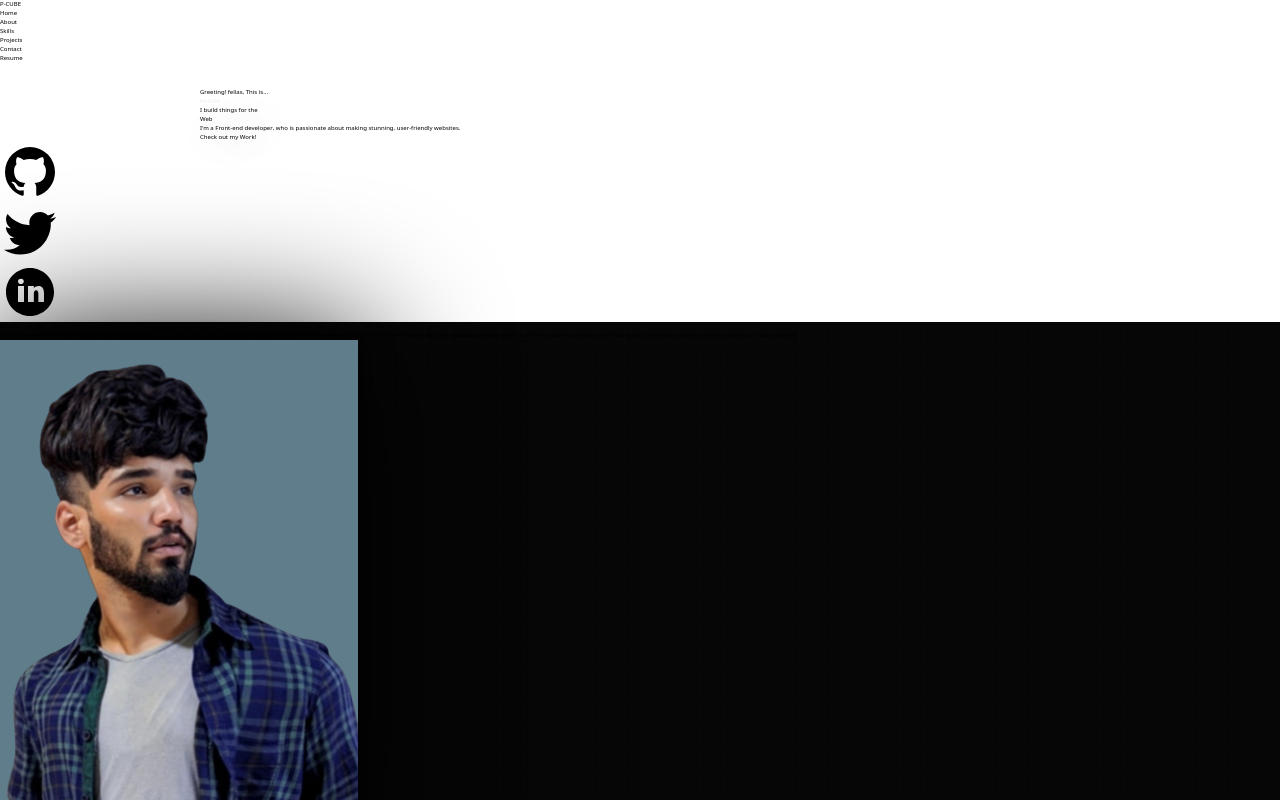
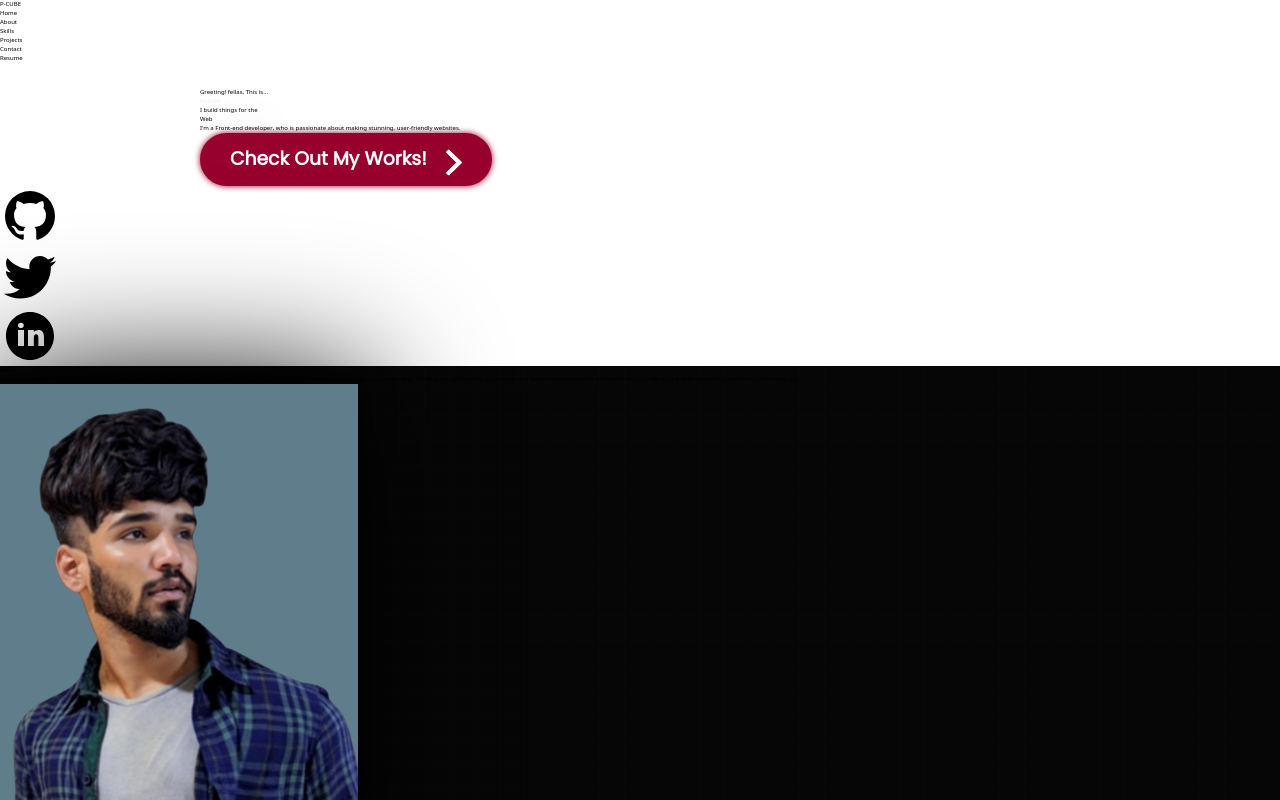
Before and after one commit to ParamPragyan/Portfolio, a React (Vite) app: page / in a window 1280 px wide. Shown: the top 800 px of the page. Built offline with nearby package versions, Linux system fonts and the light colour scheme; a web font is replaced by a local one.

Commit message:
Theme Updated

```diff
--- a/src/Sections/About/About.jsx
+++ b/src/Sections/About/About.jsx
@@ -34,7 +34,7 @@
                 className=" img-me group rounded-[50%/11rem] w-[23.5] h-[35rem] "
                 alt=""
               />
-              <div className="flex items-center img-up hand max-w-[155px] h-[4.9rem] backdrop-blur-[40px] rounded-[25px] absolute  py-[.3rem] pl-[0rem] pr-[.1rem] cursor-pointer  right-[23rem] top-[10rem] bg-[#fcfeff63] shadow-xl mx-[0rem] text-center text-[1.8rem]">
+              <div className="flex items-center img-up hand max-w-[155px] h-[4.9rem] backdrop-blur-[40px] rounded-[25px] absolute  py-[.3rem] pl-[0rem] pr-[.1rem] cursor-pointer  right-[23rem] top-[10rem] bg-[#d2d2d2e2] shadow-xl mx-[0rem] text-center text-[1.8rem]">
                 <h1 id="lc" className="hidden  pl-[1rem]">
                   {" "}
                   Greetings...!{" "}
@@ -48,12 +48,12 @@
                   </div>
                 </div>
               </div>
-              <div className="flex items-center img-up lc h-[4.9rem] max-w-[100px] pl-[0.6rem] pt-[0rem] pr-[0rem] backdrop-blur-[40px] rounded-[25px]  absolute py-[0rem] px-[0rem] top-[23rem] cursor-pointer  right-[-1.8rem] bg-[#fcfeff63] mx-[0rem] text-center text-[1.8rem]">
+              <div className="flex items-center img-up lc h-[4.9rem] max-w-[100px] pl-[0.6rem] pt-[0rem] pr-[0rem] backdrop-blur-[40px] rounded-[25px]  absolute py-[0rem] px-[0rem] top-[23rem] cursor-pointer  right-[-1.8rem] bg-[#bdbdbd] mx-[0rem] text-center text-[1.8rem]">
                 <div className="bg-gradient-to-b p-[.75rem] flex items-center from-[#852b07] to-[#f0c61b] mr-[0.5rem] rounded-[20px] ">
                   <img src={gmail} className=" w-[2.3rem]" alt="" />
                 </div>
               </div>
-              <div
+              {/* <div
                 id="lc"
                 className="flex items-center img-up w-[170px] h-[4.9rem] backdrop-blur-[40px] rounded-[25px] absolute py-[0rem] pl-[.6rem] cursor-pointer  right-[-13.9rem] top-[23rem] bg-[#fcfeff63] text-[#000000] mx-[0rem] text-center text-[1.8rem]"
               >
@@ -61,8 +61,8 @@
                   <img src={gmail} className=" w-[2.3rem]" alt="" />
                 </div>
                 Let's Connect
-                {/* <img src={gmail} className=" w-[2rem]" alt="" /> */}
-              </div>
+
+              </div> */}
             </div>
           </div>
         </div>
--- a/src/Sections/Home/Home.jsx
+++ b/src/Sections/Home/Home.jsx
@@ -49,10 +49,50 @@
           {/* <div className="hero-img">
             <img className="heroimg" src={homeimg} alt="" />
           </div> */}
-          <div className="hero-btn">
-            <button className=" btn-hero text-white border-[3px] border-[#d8d8d8] web bg-[#010006] rounded-r-[3rem] pl-[2rem] pr-[2rem] pb-[.5rem] mt-[3rem] check-btn text-[2rem] font-sans font-[400]">
+          {/* <div className="hero-btn">
+            <button className=" btn-hero text-white border-[3px] border-[#c0c0c0] web bg-[#010006] rounded-r-[3rem] pl-[2rem] pr-[2rem] pb-[.5rem] mt-[3rem] check-btn text-[2rem] font-sans font-[400]">
               Check out my Work!
             </button>
+          </div> */}
+
+          <div class="btn-conteiner max-md:justify-center mt-8">
+            <a class="btn-content" href="#">
+              <span class="btn-title">Check Out My Works!</span>
+              <span class="icon-arrow">
+                <svg
+                  width="66px"
+                  height="43px"
+                  viewBox="0 0 66 43"
+                  version="1.1"
+                  xmlns="http://www.w3.org/2000/svg"
+                  xmlns:xlink="http://www.w3.org/1999/xlink"
+                >
+                  <g
+                    id="arrow"
+                    stroke="none"
+                    stroke-width="1"
+                    fill="none"
+                    fill-rule="evenodd"
+                  >
+                    <path
+                      id="arrow-icon-one"
+                      d="M40.1543933,3.89485454 L43.9763149,0.139296592 C44.1708311,-0.0518420739 44.4826329,-0.0518571125 44.6771675,0.139262789 L65.6916134,20.7848311 C66.0855801,21.1718824 66.0911863,21.8050225 65.704135,22.1989893 C65.7000188,22.2031791 65.6958657,22.2073326 65.6916762,22.2114492 L44.677098,42.8607841 C44.4825957,43.0519059 44.1708242,43.0519358 43.9762853,42.8608513 L40.1545186,39.1069479 C39.9575152,38.9134427 39.9546793,38.5968729 40.1481845,38.3998695 C40.1502893,38.3977268 40.1524132,38.395603 40.1545562,38.3934985 L56.9937789,21.8567812 C57.1908028,21.6632968 57.193672,21.3467273 57.0001876,21.1497035 C56.9980647,21.1475418 56.9959223,21.1453995 56.9937605,21.1432767 L40.1545208,4.60825197 C39.9574869,4.41477773 39.9546013,4.09820839 40.1480756,3.90117456 C40.1501626,3.89904911 40.1522686,3.89694235 40.1543933,3.89485454 Z"
+                      fill="#FFFFFF"
+                    ></path>
+                    <path
+                      id="arrow-icon-two"
+                      d="M20.1543933,3.89485454 L23.9763149,0.139296592 C24.1708311,-0.0518420739 24.4826329,-0.0518571125 24.6771675,0.139262789 L45.6916134,20.7848311 C46.0855801,21.1718824 46.0911863,21.8050225 45.704135,22.1989893 C45.7000188,22.2031791 45.6958657,22.2073326 45.6916762,22.2114492 L24.677098,42.8607841 C24.4825957,43.0519059 24.1708242,43.0519358 23.9762853,42.8608513 L20.1545186,39.1069479 C19.9575152,38.9134427 19.9546793,38.5968729 20.1481845,38.3998695 C20.1502893,38.3977268 20.1524132,38.395603 20.1545562,38.3934985 L36.9937789,21.8567812 C37.1908028,21.6632968 37.193672,21.3467273 37.0001876,21.1497035 C36.9980647,21.1475418 36.9959223,21.1453995 36.9937605,21.1432767 L20.1545208,4.60825197 C19.9574869,4.41477773 19.9546013,4.09820839 20.1480756,3.90117456 C20.1501626,3.89904911 20.1522686,3.89694235 20.1543933,3.89485454 Z"
+                      fill="#FFFFFF"
+                    ></path>
+                    <path
+                      id="arrow-icon-three"
+                      d="M0.154393339,3.89485454 L3.97631488,0.139296592 C4.17083111,-0.0518420739 4.48263286,-0.0518571125 4.67716753,0.139262789 L25.6916134,20.7848311 C26.0855801,21.1718824 26.0911863,21.8050225 25.704135,22.1989893 C25.7000188,22.2031791 25.6958657,22.2073326 25.6916762,22.2114492 L4.67709797,42.8607841 C4.48259567,43.0519059 4.17082418,43.0519358 3.97628526,42.8608513 L0.154518591,39.1069479 C-0.0424848215,38.9134427 -0.0453206733,38.5968729 0.148184538,38.3998695 C0.150289256,38.3977268 0.152413239,38.395603 0.154556228,38.3934985 L16.9937789,21.8567812 C17.1908028,21.6632968 17.193672,21.3467273 17.0001876,21.1497035 C16.9980647,21.1475418 16.9959223,21.1453995 16.9937605,21.1432767 L0.15452076,4.60825197 C-0.0425130651,4.41477773 -0.0453986756,4.09820839 0.148075568,3.90117456 C0.150162624,3.89904911 0.152268631,3.89694235 0.154393339,3.89485454 Z"
+                      fill="#FFFFFF"
+                    ></path>
+                  </g>
+                </svg>
+              </span>
+            </a>
           </div>
         </div>
       </div>
--- a/src/Sections/Sections.css
+++ b/src/Sections/Sections.css
@@ -13,7 +13,6 @@
     rgb(158, 67, 255),
     rgb(217, 0, 255),
     #ff4800 */
-
       #fff,
     #dddddd,
     #adadad,
@@ -56,7 +55,7 @@
 }
 
 .btn-hero:hover {
-  filter: drop-shadow(0px -1px 30px #2197c8);
+  filter: drop-shadow(0px -1px 30px #b0b2b3);
   border-bottom: black solid;
   border-top: black solid;
   border-left: black solid;
@@ -77,8 +76,8 @@
   background-color: #040404;
 }
 
-.drop-skill {
-  filter: drop-shadow(0 0 2px white);
+.drop-skill:hover {
+  filter: drop-shadow(0 2px 2px white);
 }
 .drop-project {
   filter: drop-shadow(0 0 10px rgb(21, 21, 21));
@@ -163,3 +162,109 @@
   padding: 0;
   margin: 0;
 }
+
+.btn-conteiner {
+  display: flex;
+  --color-text: #ffffff;
+  --color-background: #97002d;
+  --color-outline: #ff145b80;
+  --color-shadow: #00000080;
+}
+
+.btn-content {
+  display: flex;
+  align-items: center;
+  padding: 5px 30px;
+  text-decoration: none;
+  font-family: "Poppins", sans-serif;
+  font-weight: 600;
+  font-size: 30px;
+  color: var(--color-text);
+  background: var(--color-background);
+  transition: 1s;
+  border-radius: 100px;
+  box-shadow: 0 0 0.2em 0 var(--color-background);
+}
+
+.btn-content:hover,
+.btn-content:focus {
+  transition: 0.5s;
+  -webkit-animation: btn-content 1s;
+  animation: btn-content 1s;
+  outline: 0.1em solid transparent;
+  outline-offset: 0.2em;
+  box-shadow: 0 0 0.4em 0 var(--color-background);
+}
+
+.btn-content .icon-arrow {
+  transition: 0.5s;
+  margin-right: 0px;
+  transform: scale(0.6);
+}
+
+.btn-content:hover .icon-arrow {
+  transition: 0.5s;
+  margin-right: 25px;
+}
+
+.icon-arrow {
+  width: 20px;
+  margin-left: 15px;
+  position: relative;
+  top: 6%;
+}
+
+/* SVG */
+#arrow-icon-one {
+  transition: 0.4s;
+  transform: translateX(-60%);
+}
+
+#arrow-icon-two {
+  transition: 0.5s;
+  transform: translateX(-30%);
+}
+
+.btn-content:hover #arrow-icon-three {
+  animation: color_anim 1s infinite 0.2s;
+}
+
+.btn-content:hover #arrow-icon-one {
+  transform: translateX(0%);
+  animation: color_anim 1s infinite 0.6s;
+}
+
+.btn-content:hover #arrow-icon-two {
+  transform: translateX(0%);
+  animation: color_anim 1s infinite 0.4s;
+}
+
+/* SVG animations */
+@keyframes color_anim {
+  0% {
+    fill: white;
+  }
+
+  50% {
+    fill: var(--color-background);
+  }
+
+  100% {
+    fill: white;
+  }
+}
+
+/* Button animations */
+@-webkit-keyframes btn-content {
+  0% {
+    outline: 0.2em solid var(--color-background);
+    outline-offset: 0;
+  }
+}
+
+@keyframes btn-content {
+  0% {
+    outline: 0.2em solid var(--color-background);
+    outline-offset: 0;
+  }
+}
--- a/src/Sections/Skills/Skills.jsx
+++ b/src/Sections/Skills/Skills.jsx
@@ -13,7 +13,7 @@
 
 const Skills = () => {
   return (
-    <section id="skills" className="skills  min-h-fit px-[15rem] ">
+    <section id="skills" className="skills  min-h-fit px-[10rem] ">
       <div className="dot h-[1rem] w-[1rem] absolute left-[0rem] ml-[14.6rem] my-0   rounded-[50%] bg-[#d8d8d8]" />
 
       <div className="left-strap h-[15vh] border-dashed  border-[#d8d8d8] ml-[15rem] border-l-[2px] absolute left-[0rem] top-[200vh]" />
@@ -21,8 +21,8 @@
         Skills
       </div>
 
-      <div className="skill-icons py-[25rem] gap-10 h-fit px-[10rem]">
-        <ul className="flex flex-wrap justify-center items-center gap-[0rem]">
+      <div className="skill-icons py-[25rem] gap-20 h-fit px-[10rem]">
+        <ul className="flex flex-wrap justify-center items-center gap-[1.5rem]">
           <li className="w-[fit-content] hover:scale-125 duration-300 hover:z-50 ease-out p-[1rem] rounded-[.5rem] bg-black drop-skill">
             <SiJavascript className="h-[10rem]  w-[10rem] text-white" />
             <h1 className="text-[white] pt-[1rem] text-[1.5rem] flex flex-wrap justify-center items-center ">
@@ -47,7 +47,7 @@
               HTML
             </h1>
           </li>
-          <li className="w-[fit-content] hover:scale-125 duration-300 hover:z-50 ease-out p-[1rem] rounded-[.5rem] bg-black drop-skill">
+          <li className="w-[fit-content] hover:scale-125 duration-500 hover:z-50 ease-out p-[1rem] rounded-[.5rem] bg-black drop-skill">
             <SiCss3 className="h-[10rem] w-[10rem] text-white" />
             <h1 className="text-[white] pt-[1rem] text-[1.5rem] flex flex-wrap justify-center items-center ">
               CSS3
```
